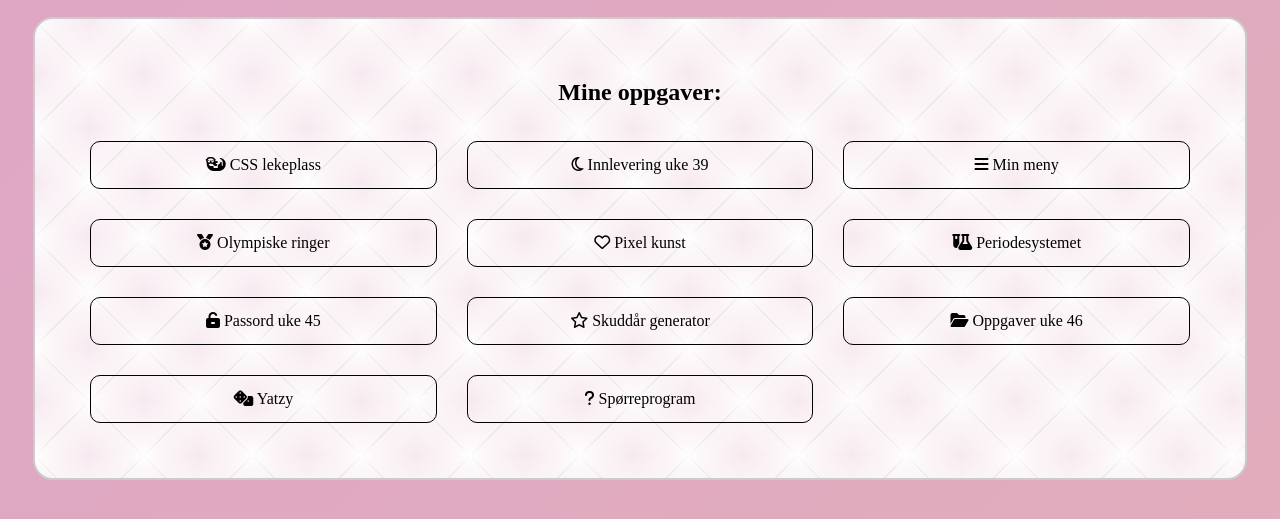
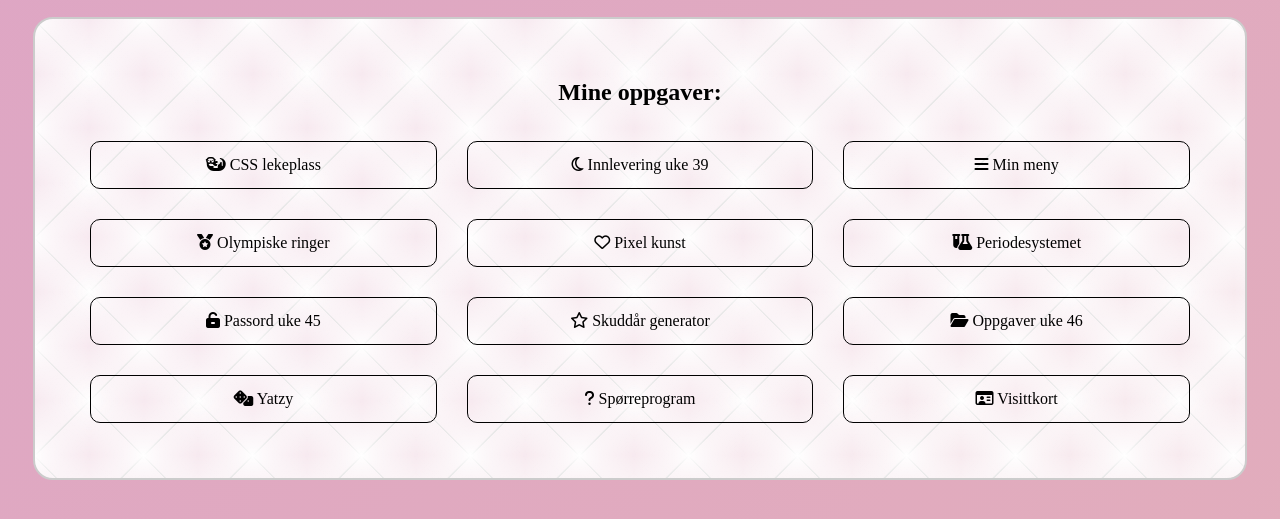
Before and after one commit to kathrineoy/IT1-2022, a plain HTML site: page index.html in a window 1280 px wide. Shown: the part 187-706 px from the top of the page. Drawn offline with Linux system fonts and the light colour scheme.

Commit message:
Update index.html

```diff
--- a/index.html
+++ b/index.html
@@ -64,8 +64,10 @@
             <p>
                 <i class="fa-solid fa-question"></i>
                 <a href="./Oppgaver_uke1,2,3,4/sporreprogram.html">Spørreprogram</a>
-            <!--</p>
-            <p> <a href="visitkortLaging.html">Visittkort</a></p>-->
+          <p>
+                <i class="fa-regular fa-id-card"></i>
+                <a href="./oppgaver_uke10+11/Visittkort.html">Visittkort</a>
+            </p>
         </div>
     </div>
 
```
